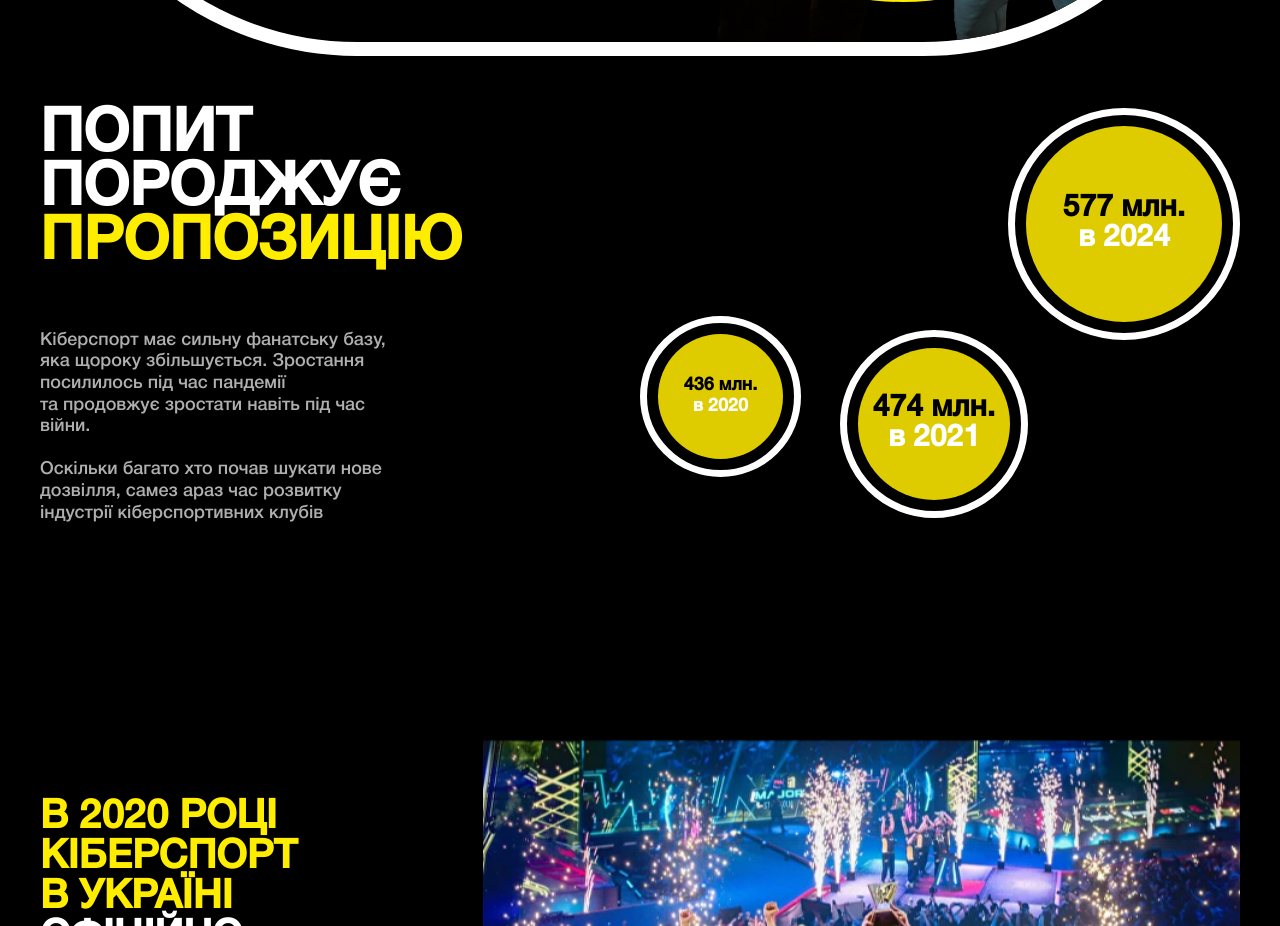
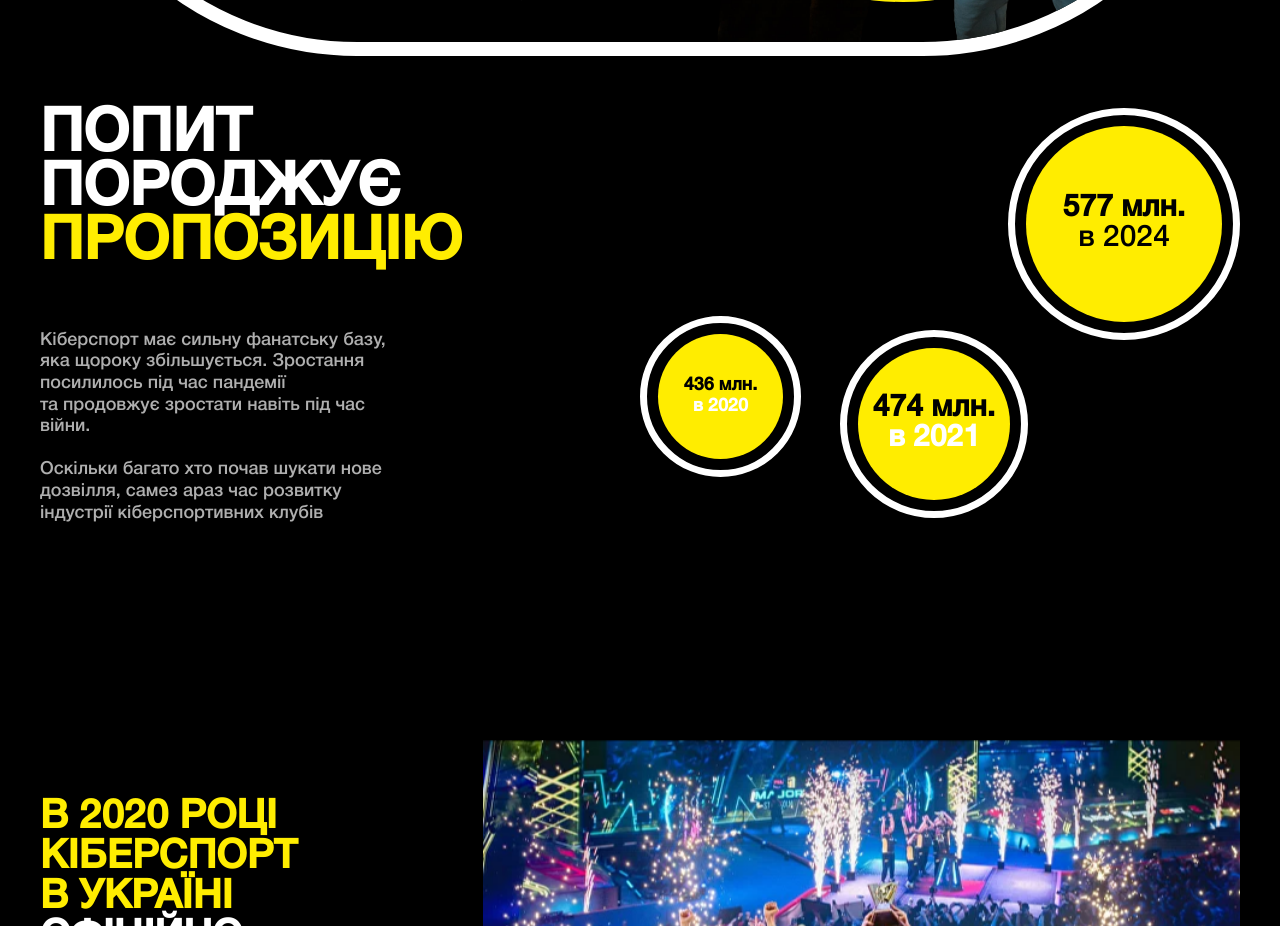
Before and after one commit to potterbl/cyberion-client, a React (Create React App) app: page /franchise in a window 1280 px wide. Shown: the part 2580-3506 px from the top of the page. Built offline with nearby package versions, Linux system fonts and the light colour scheme.

Commit message:
circle changes

```diff
--- a/src/components/Proposition.jsx
+++ b/src/components/Proposition.jsx
@@ -78,7 +78,7 @@ const Proposition = () => {
                     <motion.div variants={circleAnimation} className="proposition_right-col_circle circle-3">
                         <div className="proposition_right-col_circle-inner">
                             <p className={`${window.innerWidth > 890 ? 'body-text-bigger' : 'body-text'} black-font bold`}>577 млн.</p>
-                            <p className={`${window.innerWidth > 890 ? 'body-text-bigger' : 'body-text'} bold`}>в 2024</p>
+                            <p className={`${window.innerWidth > 890 ? 'body-text-bigger' : 'body-text'} black-font`}>в 2024</p>
                         </div>
                     </motion.div>
                 </div>
--- a/src/styles/Proposition.css
+++ b/src/styles/Proposition.css
@@ -29,7 +29,7 @@
     width: 100%;
     height: 100%;
     border-radius: 50%;
-    background-color: #decc00;
+    background-color: #ffed00;
     display: flex;
     flex-direction: column;
     justify-content: center;
```
